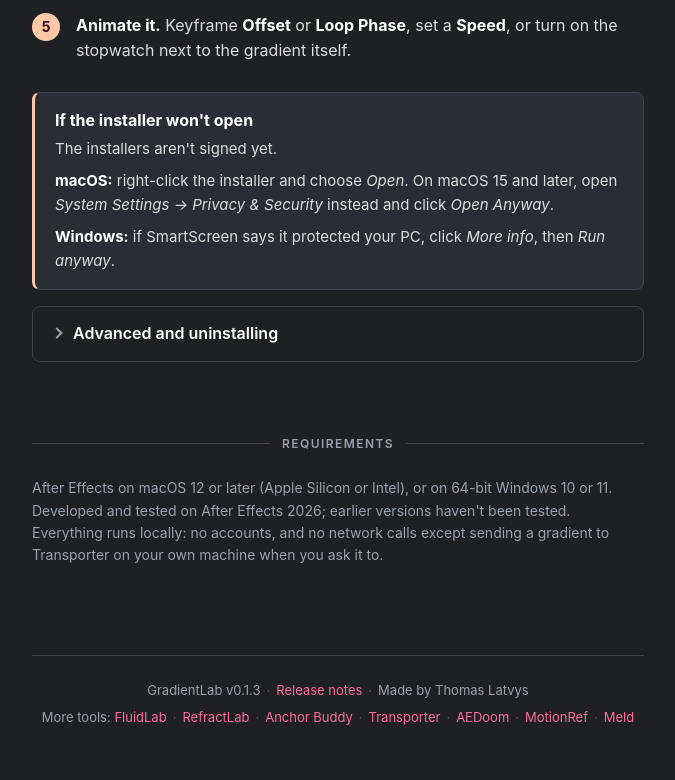
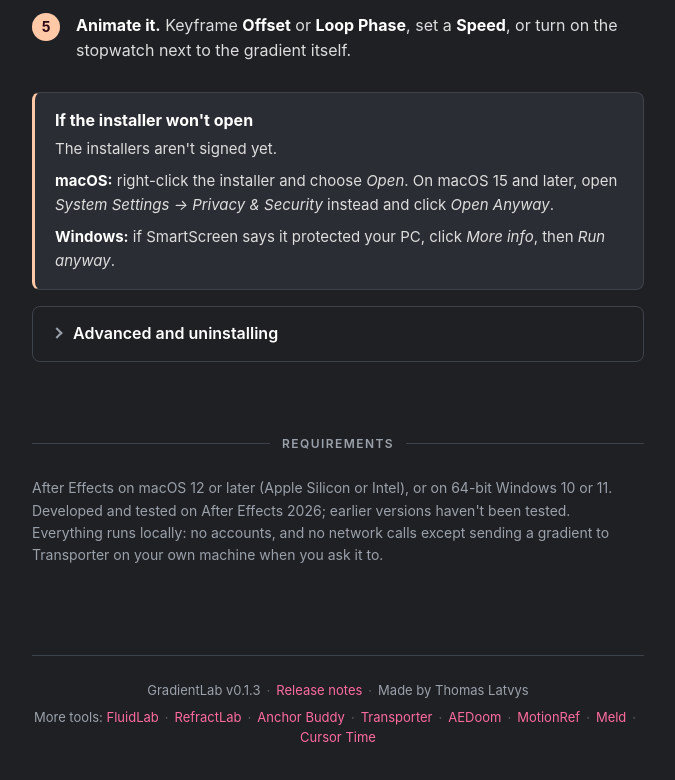
Before and after one commit to tlatvys-ac/gradientlab-app, a plain HTML site: page index.html in a window 1280 px wide. Shown: the part 4642-5422 px from the top of the page, without its empty margins (302-977 px from the left). Drawn offline with Linux system fonts and the light colour scheme; no server answers.

Commit message:
Footer: link Cursor Time
Co-Authored-By: Claude Opus 5.5 <noreply@anthropic.com>

```diff
--- a/index.html
+++ b/index.html
@@ -827,7 +827,7 @@
     <footer>
         <p>GradientLab <span id="version">v0.1.3</span><span class="sep">·</span><a href="https://github.com/tlatvys-ac/gradientlab-app/releases">Release notes</a><span class="sep">·</span>Made by Thomas Latvys</p>
         <p>More tools:
-            <a href="https://tlatvys-ac.github.io/fluidlab-app/">FluidLab</a><span class="sep">·</span><wbr><a href="https://tlatvys-ac.github.io/refractlab-app/">RefractLab</a><span class="sep">·</span><wbr><a href="https://tlatvys-ac.github.io/anchor-buddy-app/">Anchor&nbsp;Buddy</a><span class="sep">·</span><wbr><a href="https://tlatvys-ac.github.io/transporter-app/">Transporter</a><span class="sep">·</span><wbr><a href="https://tlatvys-ac.github.io/aedoom-app/">AEDoom</a><span class="sep">·</span><wbr><a href="https://tlatvys-ac.github.io/motionref-app/">MotionRef</a><span class="sep">·</span><wbr><a href="https://tlatvys-ac.github.io/meld-app/">Meld</a>
+            <a href="https://tlatvys-ac.github.io/fluidlab-app/">FluidLab</a><span class="sep">·</span><wbr><a href="https://tlatvys-ac.github.io/refractlab-app/">RefractLab</a><span class="sep">·</span><wbr><a href="https://tlatvys-ac.github.io/anchor-buddy-app/">Anchor&nbsp;Buddy</a><span class="sep">·</span><wbr><a href="https://tlatvys-ac.github.io/transporter-app/">Transporter</a><span class="sep">·</span><wbr><a href="https://tlatvys-ac.github.io/aedoom-app/">AEDoom</a><span class="sep">·</span><wbr><a href="https://tlatvys-ac.github.io/motionref-app/">MotionRef</a><span class="sep">·</span><wbr><a href="https://tlatvys-ac.github.io/meld-app/">Meld</a><span class="sep">·</span><wbr><a href="https://tlatvys-ac.github.io/cursor-time-app/">Cursor&nbsp;Time</a>
         </p>
     </footer>
 </div>
```
